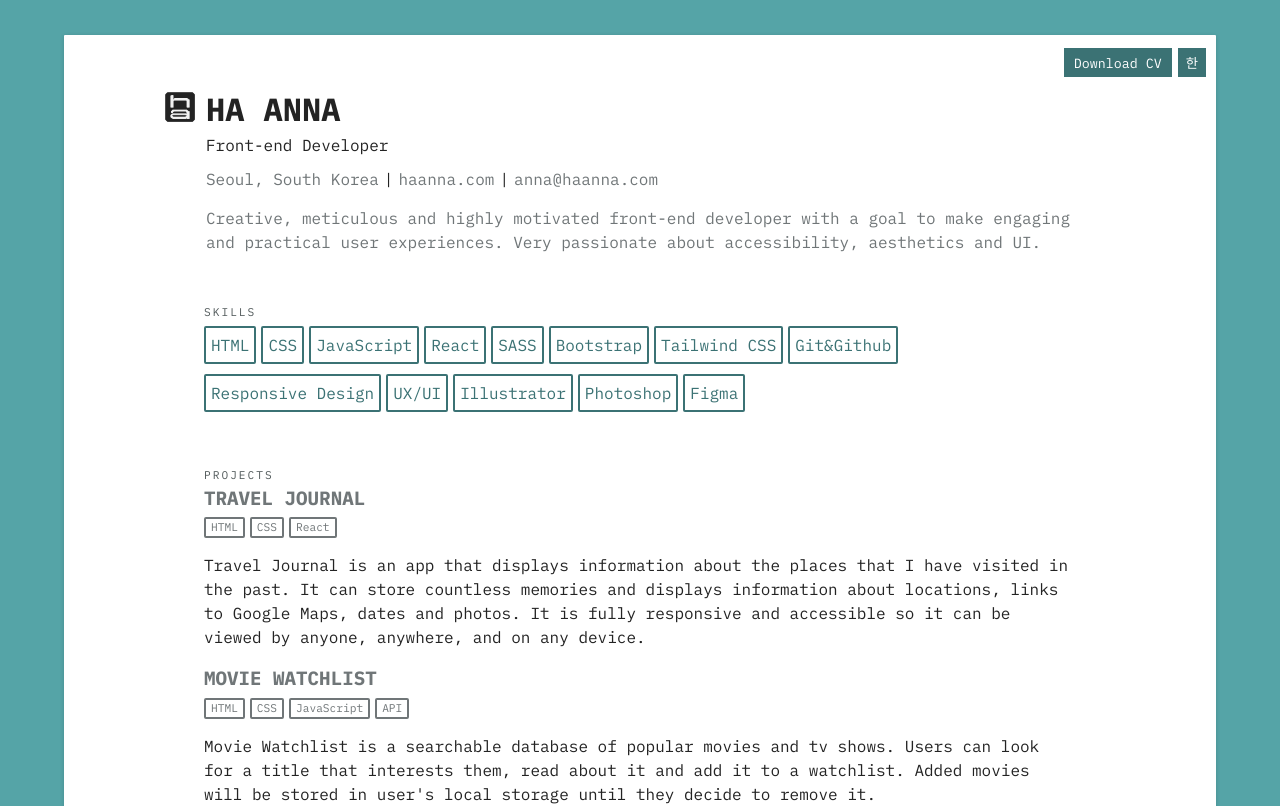
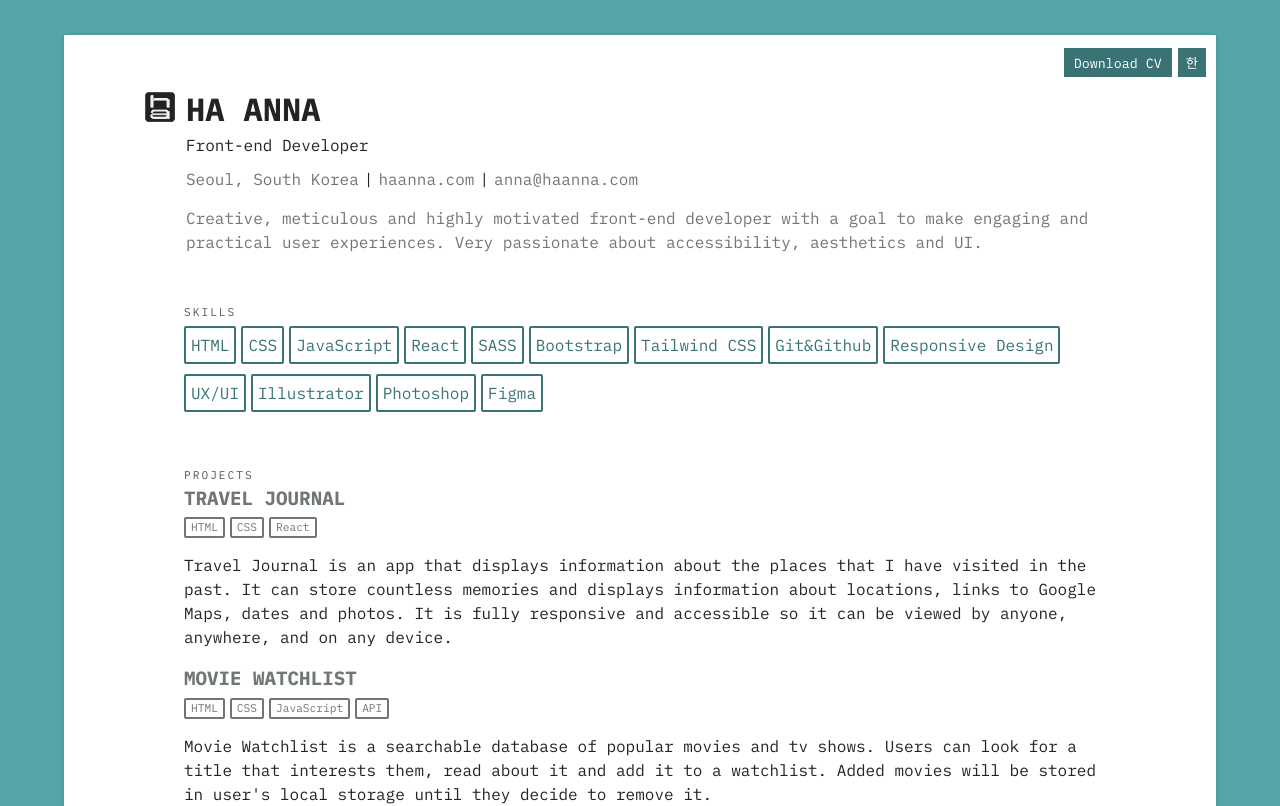
Before and after one commit to ha-anna/ha_anna_cv, a React (Create React App) app: page / in a window 1280 px wide. Shown: the top 806 px of the page. Built offline with nearby package versions, Linux system fonts and the light colour scheme.

Commit message:
FIX: CSS main's padding

```diff
--- a/src/style.css
+++ b/src/style.css
@@ -315,7 +315,7 @@ h3 {
 
 @media screen and (min-width: 1200px) {
   main {
-    padding: 40px 100px;
+    padding: 40px 80px;
   }
 
   .line {
```
